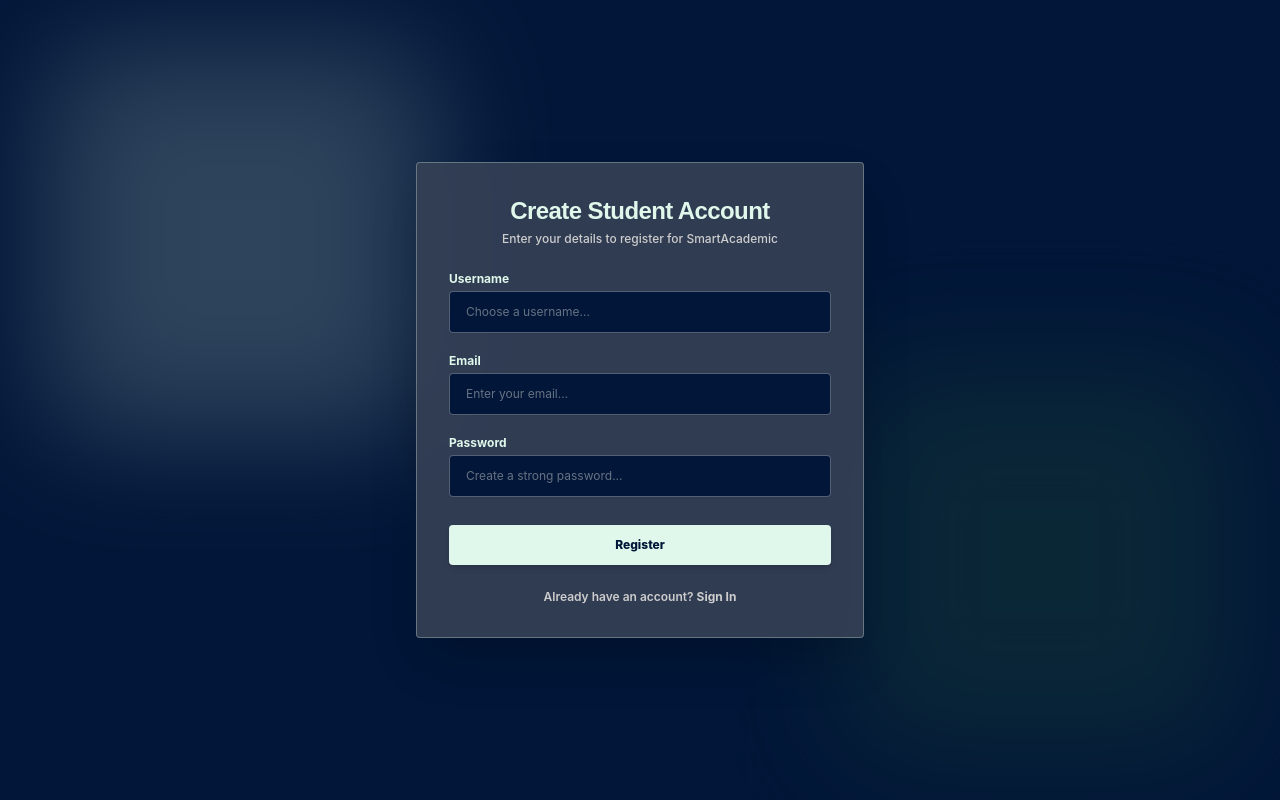
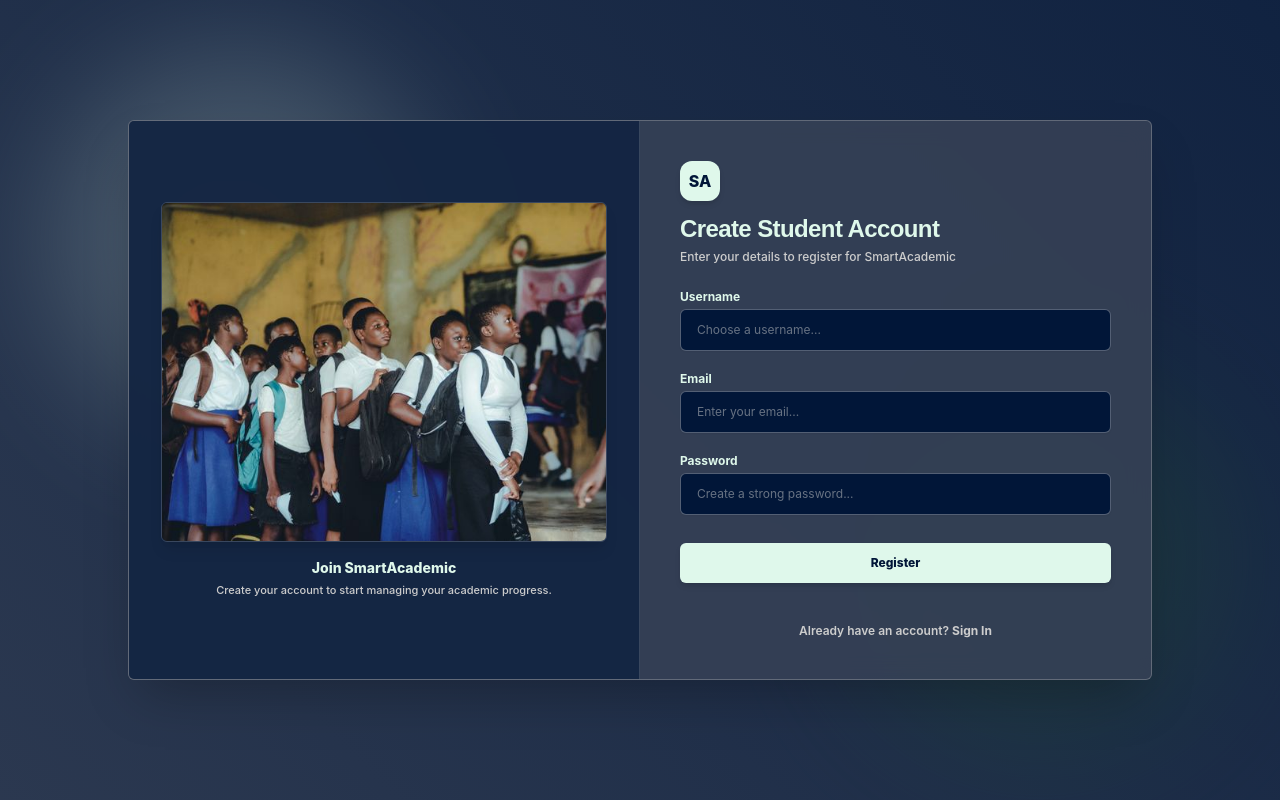
Before and after one commit to rollingsmajiwa/smartcademic_project-frondend, a React (Vite) app: page /signup in a window 1280 px wide. Built offline with nearby package versions, Linux system fonts and the light colour scheme.

Commit message:
Feat: add image og the sign up page and style it

```diff
--- a/src/pages/SignUP.jsx
+++ b/src/pages/SignUP.jsx
@@ -1,5 +1,6 @@
 import React, { useState } from 'react';
 import { useNavigate, Link } from 'react-router-dom';
+import regImage from '../components/images/signUp.jpg';
 
 export default function SignUp() {
   const [username, setUsername] = useState('');
@@ -31,39 +32,65 @@ export default function SignUp() {
   };
 
   return (
-    <div className="min-h-screen w-full flex items-center justify-center p-4 relative overflow-hidden font-sans bg-[#011638]">
+   <div className="auth-page min-h-screen w-full flex items-center justify-center p-4 relative overflow-hidden font-sans bg-[#011638]">
 
-  {/* Distinct Background Decorative Glows */}
+  {/* Distinct Glowing Blobs */}
   <div
-    className="absolute top-12 left-12 w-96 h-96 rounded-sm filter blur-3xl opacity-20 pointer-events-none"
+    className="absolute top-12 left-12 w-96 h-96 rounded-full filter blur-3xl opacity-20 pointer-events-none"
     style={{ backgroundColor: '#dff8eb' }}
   ></div>
   <div
-    className="absolute bottom-12 right-12 w-96 h-96 rounded-sm filter blur-3xl opacity-30 pointer-events-none"
+    className="absolute bottom-12 right-12 w-96 h-96 rounded-full filter blur-3xl opacity-30 pointer-events-none"
     style={{ backgroundColor: '#214e34' }}
   ></div>
 
-  {/* Dark Slate Registration Card (Contrasting Sign In's Light Mint Card) */}
-  <main
-    className="relative z-20 border rounded-sm w-full max-w-md p-8 backdrop-blur-md shadow-2xl space-y-6 bg-[#364156]/90 border-[#dff8eb]/30"
+  {/* Unified Split Card with Inverted Dark Theme */}
+  <div className="relative z-20 w-full max-w-5xl grid grid-cols-1 lg:grid-cols-2 rounded-md overflow-hidden shadow-2xl border border-[#cdcdcd]/30 bg-[#364156]/90 backdrop-blur-md">
+
+    {/* Left Side: Image Panel (Deep Dark Accent) */}
+    <div className="hidden lg:flex flex-col justify-center items-center p-8 bg-[#011638]/60 border-r border-[#cdcdcd]/20">
+      <div className="w-full flex flex-col justify-center items-center space-y-4">
+        <img
+          src={regImage}
+          alt="Sign Up illustration"
+          className="w-full h-[340px] object-cover rounded-md shadow-lg border border-[#cdcdcd]/20"
+        />
+        <div className="text-center px-2">
+          <h3 className="text-sm font-extrabold text-[#dff8eb]">Join SmartAcademic</h3>
+          <p className="text-[11px] text-[#cdcdcd] mt-1 font-medium">
+            Create your account to start managing your academic progress.
+          </p>
+        </div>
+      </div>
+    </div>
+
+    {/* Right Side: Register Form Section */}
+    <div className="p-8 sm:p-10 flex flex-col justify-center">
+
+      {/* Brand SA Logo & Header */}
+      <div className="mb-6 flex flex-col items-start">
+        <div
+          className="w-10 h-10 rounded-xl flex items-center justify-center font-extrabold text-base text-[#011638] shadow-md mb-3"
+          style={{ backgroundColor: '#dff8eb' }}
         >
-
-    <div>
-      <h2
-        className="font-extrabold text-2xl tracking-tight text-center text-[#dff8eb]"
+          SA
+        </div>
+        <h1
+          className="text-[#dff8eb] text-2xl font-extrabold tracking-tight"
           style={{ fontFamily: 'Montserrat, sans-serif' }}
         >
           Create Student Account
-      </h2>
-      <p className="text-xs text-[#cdcdcd] text-center mt-1 font-medium">
+        </h1>
+        <p className="text-xs text-[#cdcdcd] mt-1 font-medium">
           Enter your details to register for SmartAcademic
         </p>
       </div>
 
+      {/* Error Notification Alert */}
       {error && (
-      <p className="p-3 rounded-md bg-red-500/10 border border-red-500/30 text-red-300 text-xs font-bold text-center">
+        <div className="mb-4 p-3 rounded-md bg-red-500/10 border border-red-500/30 text-red-300 text-xs font-bold text-center">
           {error}
-      </p>
+        </div>
       )}
 
       <form onSubmit={handleSignUp} className="space-y-4">
@@ -75,7 +102,7 @@ export default function SignUp() {
             onChange={(e) => setUsername(e.target.value)}
             required
             placeholder="Choose a username..."
-          className="w-full px-4 py-3 text-xs rounded-sm bg-[#011638] border border-[#cdcdcd]/40 text-white placeholder-[#cdcdcd]/50 focus:outline-none focus:border-[#dff8eb] focus:ring-2 focus:ring-[#dff8eb]/20 shadow-xs"
+            className="w-full px-4 py-3 text-xs rounded-md bg-[#011638] border border-[#cdcdcd]/40 text-white placeholder-[#cdcdcd]/50 focus:outline-none focus:border-[#dff8eb] focus:ring-2 focus:ring-[#dff8eb]/20 shadow-xs"
           />
         </div>
 
@@ -87,7 +114,7 @@ export default function SignUp() {
             onChange={(e) => setEmail(e.target.value)}
             required
             placeholder="Enter your email..."
-          className="w-full px-4 py-3 text-xs rounded-sm bg-[#011638] border border-[#cdcdcd]/40 text-white placeholder-[#cdcdcd]/50 focus:outline-none focus:border-[#dff8eb] focus:ring-2 focus:ring-[#dff8eb]/20 shadow-xs"
+            className="w-full px-4 py-3 text-xs rounded-md bg-[#011638] border border-[#cdcdcd]/40 text-white placeholder-[#cdcdcd]/50 focus:outline-none focus:border-[#dff8eb] focus:ring-2 focus:ring-[#dff8eb]/20 shadow-xs"
           />
         </div>
 
@@ -99,26 +126,27 @@ export default function SignUp() {
             onChange={(e) => setPassword(e.target.value)}
             required
             placeholder="Create a strong password..."
-          className="w-full px-4 py-3 text-xs rounded-sm bg-[#011638] border border-[#cdcdcd]/40 text-white placeholder-[#cdcdcd]/50 focus:outline-none focus:border-[#dff8eb] focus:ring-2 focus:ring-[#dff8eb]/20 shadow-xs"
+            className="w-full px-4 py-3 text-xs rounded-md bg-[#011638] border border-[#cdcdcd]/40 text-white placeholder-[#cdcdcd]/50 focus:outline-none focus:border-[#dff8eb] focus:ring-2 focus:ring-[#dff8eb]/20 shadow-xs"
           />
         </div>
 
         <button
           type="submit"
-        className="w-full py-3 rounded-sm font-extrabold text-xs text-[#011638] bg-[#dff8eb] hover:bg-[#214e34] hover:text-[#dff8eb] shadow-md transition-all mt-2"
+          className="w-full py-3 rounded-md font-extrabold text-xs text-[#011638] bg-[#dff8eb] hover:bg-[#214e34] hover:text-[#dff8eb] shadow-md transition-all mt-2 cursor-pointer"
         >
           Register
         </button>
 
-      <p className="text-center text-xs text-[#cdcdcd] font-semibold pt-2">
+        <p className="mt-6 text-xs text-[#cdcdcd] font-semibold text-center">
           Already have an account?{' '}
           <Link to="/signin" className="text-[#dff8eb] hover:underline font-bold">
             Sign In
           </Link>
         </p>
       </form>
-  </main>
+    </div>
 
+  </div>
 </div>
   );
 }
```
Also changed, not shown: src/components/images/signUp.jpg (added). Lines whose indentation alone changed are shown as unchanged.
